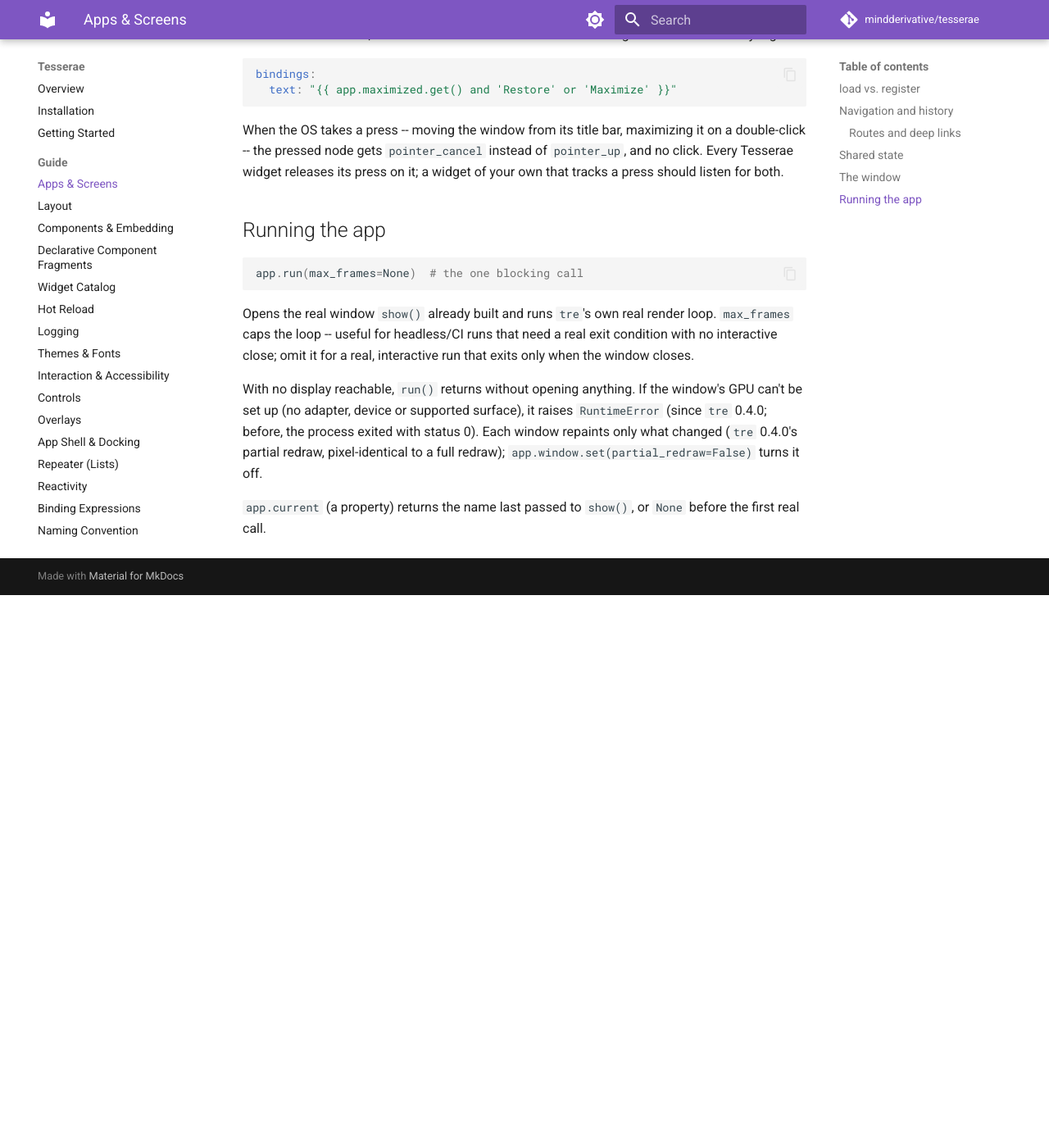
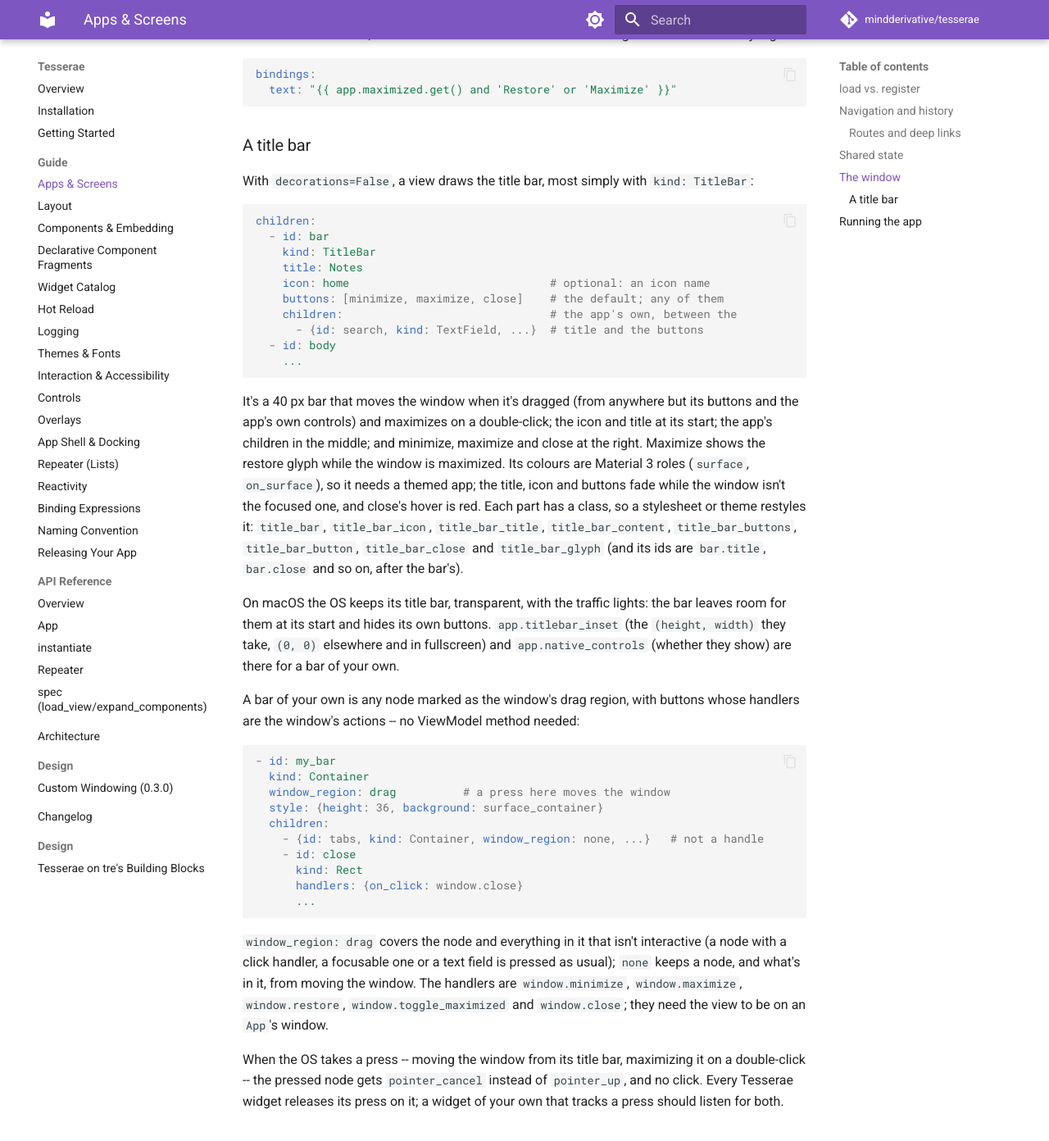
Before and after one commit to mindderivative/tesserae, an MkDocs documentation site: the page built from docs/guide/apps-and-screens.md, in a window 1280 px wide and 1400 px high, scrolled down 4432 px. Shown: the top 1392 px of the window at 82% size. Built offline with MkDocs 1.6.1 and Material for MkDocs 9.7.7, drawn with Linux system fonts in a browser that asks for light colours; comment, search, counter and statistics services are not loaded; before the commit the page ends 5158 px from its top, so only the background shows below that.

Commit message:
0.3.0 M3 Phase 5: title bars in the docs (#53)
Apps & Screens gains "A title bar": kind: TitleBar and its parts,
classes, theme, fading and macOS behaviour, and a bar of one's own with
window_region and the window.* handlers. The bindings guide says what
a binding can drive (visible now too) and how to write a conditional
with and/or, and 0's catch. The changelog lists it all.

Co-Authored-By: Claude Opus 5.5 <noreply@anthropic.com>

````diff
--- a/docs/guide/apps-and-screens.md
+++ b/docs/guide/apps-and-screens.md
@@ -213,6 +213,67 @@ state:
     text: "{{ app.maximized.get() and 'Restore' or 'Maximize' }}"
   ```
 
+### A title bar
+
+With `decorations=False`, a view draws the title bar, most simply with
+`kind: TitleBar`:
+
+```yaml
+children:
+  - id: bar
+    kind: TitleBar
+    title: Notes
+    icon: home                              # optional: an icon name
+    buttons: [minimize, maximize, close]    # the default; any of them
+    children:                               # the app's own, between the
+      - {id: search, kind: TextField, ...}  # title and the buttons
+  - id: body
+    ...
+```
+
+It's a 40 px bar that moves the window when it's dragged (from anywhere
+but its buttons and the app's own controls) and maximizes on a
+double-click; the icon and title at its start; the app's children in
+the middle; and minimize, maximize and close at the right. Maximize
+shows the restore glyph while the window is maximized. Its colours are
+Material 3 roles (`surface`, `on_surface`), so it needs a themed app;
+the title, icon and buttons fade while the window isn't the focused
+one, and close's hover is red. Each part has a class, so a stylesheet
+or theme restyles it: `title_bar`, `title_bar_icon`, `title_bar_title`,
+`title_bar_content`, `title_bar_buttons`, `title_bar_button`,
+`title_bar_close` and `title_bar_glyph` (and its ids are `bar.title`,
+`bar.close` and so on, after the bar's).
+
+On macOS the OS keeps its title bar, transparent, with the traffic
+lights: the bar leaves room for them at its start and hides its own
+buttons. `app.titlebar_inset` (the `(height, width)` they take, `(0, 0)`
+elsewhere and in fullscreen) and `app.native_controls` (whether they
+show) are there for a bar of your own.
+
+A bar of your own is any node marked as the window's drag region, with
+buttons whose handlers are the window's actions -- no ViewModel method
+needed:
+
+```yaml
+- id: my_bar
+  kind: Container
+  window_region: drag          # a press here moves the window
+  style: {height: 36, background: surface_container}
+  children:
+    - {id: tabs, kind: Container, window_region: none, ...}   # not a handle
+    - id: close
+      kind: Rect
+      handlers: {on_click: window.close}
+      ...
+```
+
+`window_region: drag` covers the node and everything in it that isn't
+interactive (a node with a click handler, a focusable one or a text
+field is pressed as usual); `none` keeps a node, and what's in it, from
+moving the window. The handlers are `window.minimize`,
+`window.maximize`, `window.restore`, `window.toggle_maximized` and
+`window.close`; they need the view to be on an `App`'s window.
+
 When the OS takes a press -- moving the window from its title bar,
 maximizing it on a double-click -- the pressed node gets
 `pointer_cancel` instead of `pointer_up`, and no click. Every Tesserae
````
Also changed, not shown: docs/changelog.md (+9 -0 lines), docs/guide/bindings.md (+8 -0 lines).
